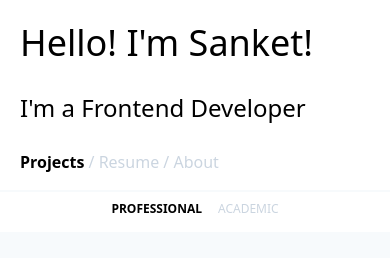
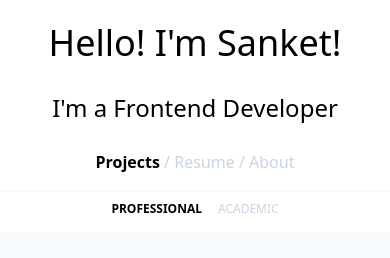
Before and after one commit to pandasa123/pandasa123.github.io, a Gatsby site: page / in a window 390 px wide. Shown: the top 258 px of the page. Built offline with nearby package versions, Linux system fonts and the light colour scheme; Gatsby itself is replaced by a stand-in of ours.

Commit message:
Centered on mobile

```diff
--- a/src/components/landing_page/HeroHeader.js
+++ b/src/components/landing_page/HeroHeader.js
@@ -23,7 +23,7 @@ const HeroHeader = () => {
 
 
     return (
-        <section className="pl-5 pt-4 h-48 lg:h-56 xl:h-64 md:pl-8 lg:pl-12 border-b-2 border-gray-100">
+        <section className="pt-4 text-center h-48 md:text-left lg:h-56 xl:h-64 md:pl-8 lg:pl-12 border-b-2 border-gray-100">
             <h1 className="text-4xl lg:text-5xl xl:text-6xl">
                 Hello! I'm Sanket!
             </h1>
```
